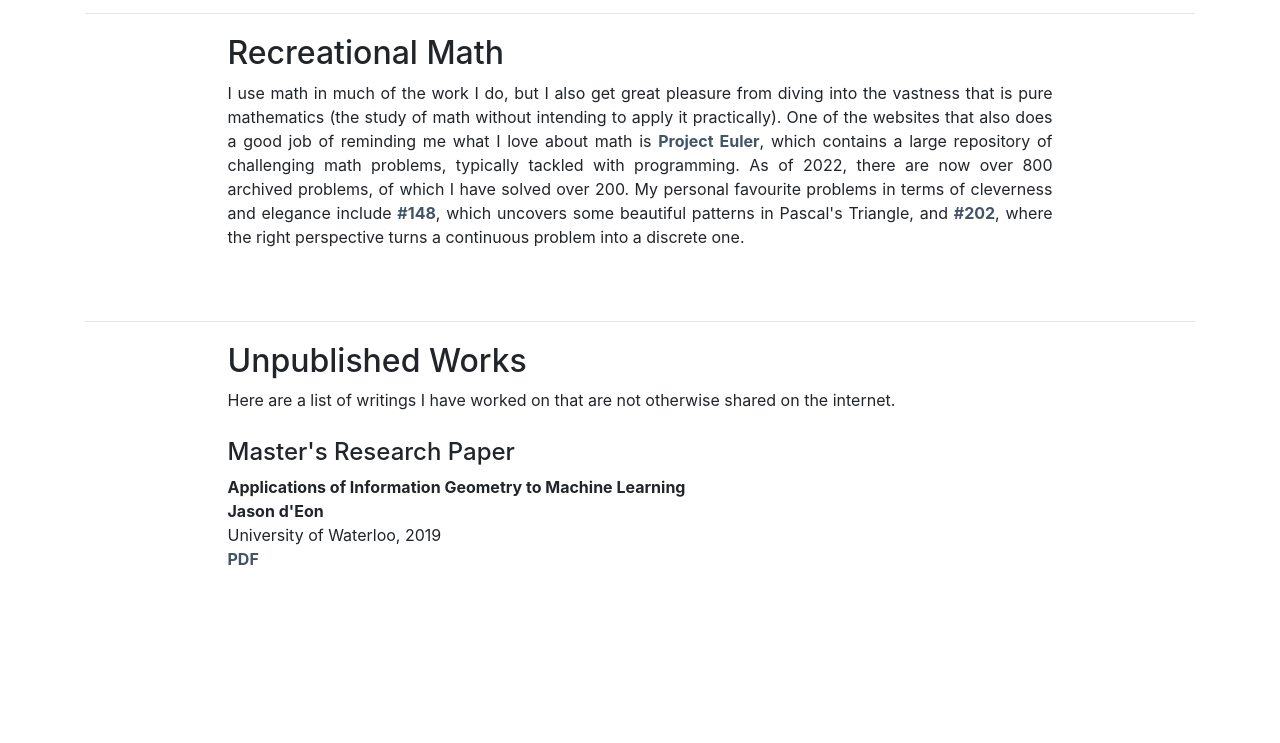
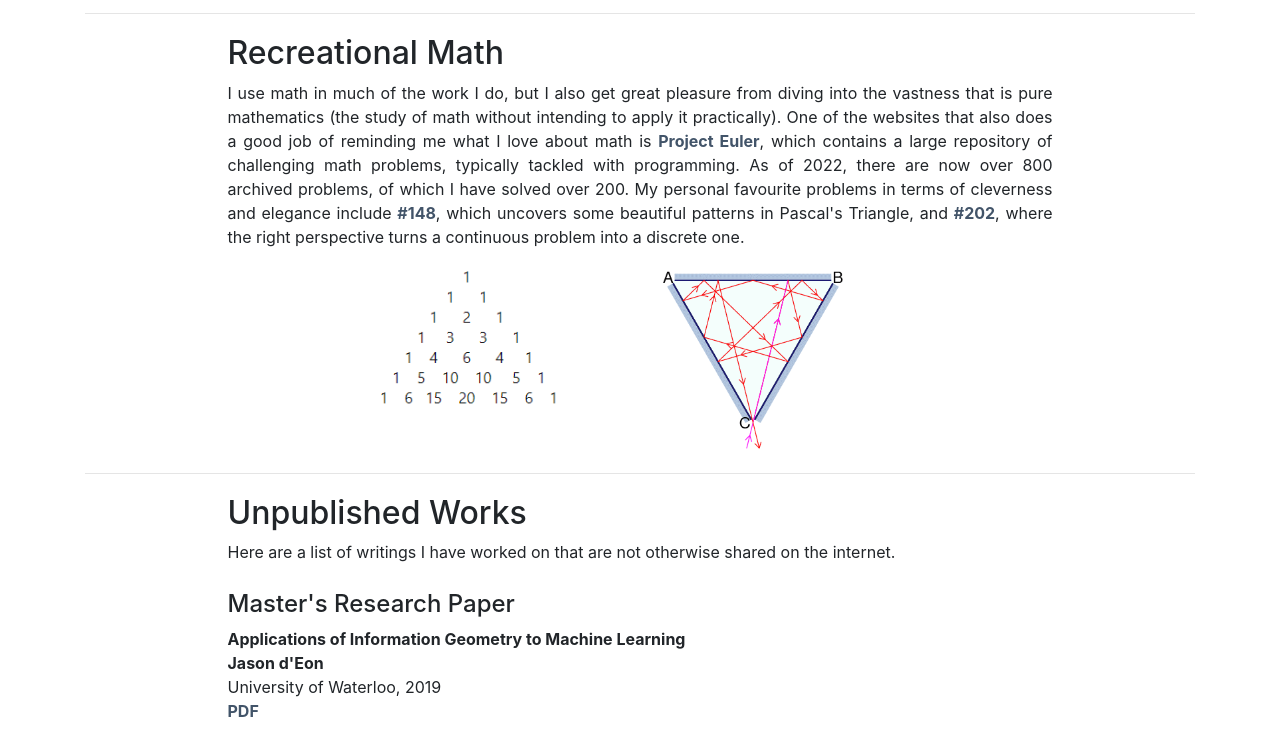
Before and after one commit to jasondeon/jasondeon.github.io, a plain HTML site: page index.html in a window 1280 px wide. Shown: the part 1271-2014 px from the top of the page. Before the commit the page ends 1862 px from the top, so only its background shows below. Drawn offline with nearby package versions, Linux system fonts and the light colour scheme.

Commit message:
Math pix

```diff
--- a/index.html
+++ b/index.html
@@ -184,8 +184,11 @@
         </div>
 
         <div class="row justify-content-md-center paragraph">
-            <div class="audio" style="display: inline-block">
-
+            <div class="col-md-3" style="display: inline-block">
+                <img class="pix" src="./files/pascal.png" />
+            </div>
+            <div class="col-md-3" style="display: inline-block">
+                <img class="pix" src="./files/laserbeam.png" />
             </div>
         </div>
 
--- a/main.css
+++ b/main.css
@@ -42,6 +42,10 @@
     padding: 20px;
 }
 
+.imgContainer{
+    float:left;
+}
+
 .body-text {
     margin-top: 20px;
     margin-bottom: 20px;
```
Also changed, not shown: files/laserbeam.png (added), files/pascal.png (added).
